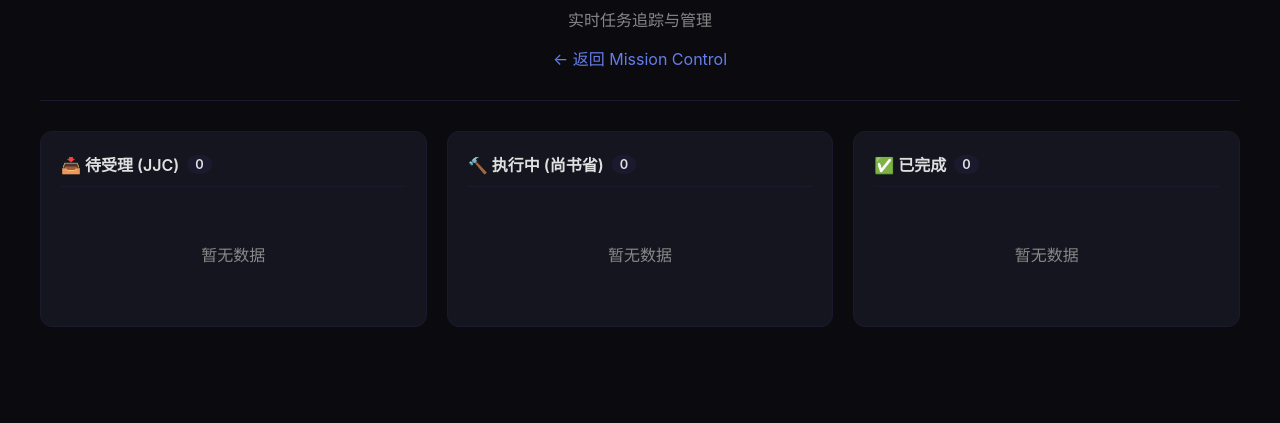
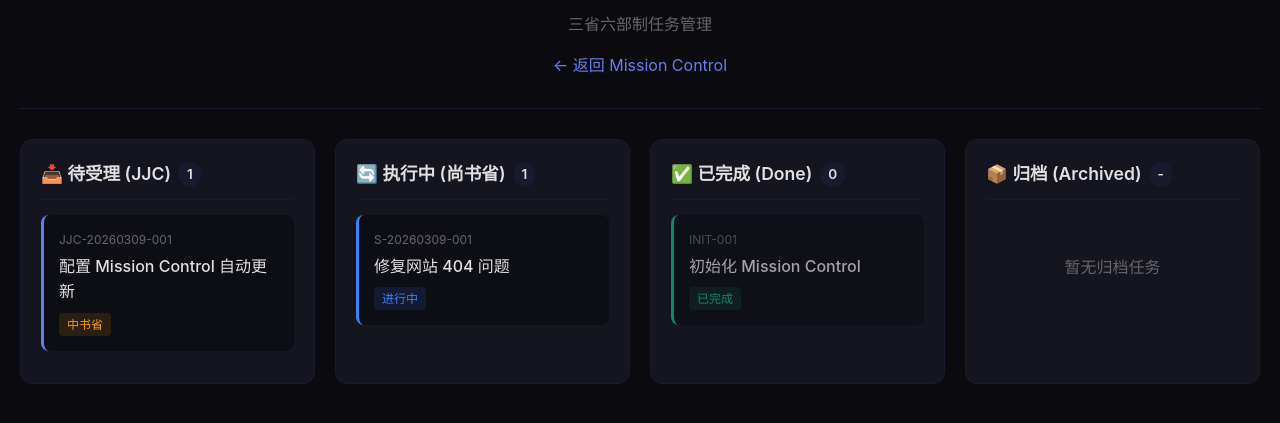
Before and after one commit to MKng-Z/xiaozhao-test-site, a website: page mission-control/kanban.html in a window 1280 px wide. Shown: the part 99-522 px from the top of the page. Drawn offline with Linux system fonts and the light colour scheme.

Commit message:
🤖 修复 404 问题 + 创建 Mission Control 数据文件
- 新增 kanban.html 任务看板页面
- 新增 GOAL-TRACKER.md 目标追踪
- 新增 SOUL.md AI合伙人定义
- 新增 STATE.yaml 系统状态配置
- 新增 data.js 动态数据文件

```diff
--- /dev/null
+++ b/mission-control/data.js
@@ -0,0 +1,37 @@
+// Mission Control 数据 - 自动生成于 2026-03-09 07:54:00
+const missionData = {
+  "lastUpdate": "2026-03-09 07:54:00",
+  "gatewayStatus": true,
+  "stats": {
+    "total": 2,
+    "jjc": 1,
+    "shangshu": 1,
+    "done": 0,
+    "active": 2
+  },
+  "activeTasks": [
+    {
+      "id": "JJC-20260309-001",
+      "title": "配置 Mission Control 自动更新",
+      "state": "Shangshu",
+      "org": "尚书省",
+      "assignee": "尚书令"
+    },
+    {
+      "id": "S-20260309-001",
+      "title": "修复网站 404 问题",
+      "state": "Shangshu",
+      "org": "尚书省",
+      "assignee": "尚书令"
+    }
+  ],
+  "recentActivity": [
+    {
+      "id": "JJC-20260309-001",
+      "title": "配置 Mission Control 自动更新",
+      "state": "Shangshu",
+      "org": "尚书省",
+      "assignee": "尚书令"
+    }
+  ]
+};
--- a/mission-control/kanban.html
+++ b/mission-control/kanban.html
@@ -10,10 +10,9 @@
             font-family: -apple-system, BlinkMacSystemFont, 'Segoe UI', Roboto, sans-serif;
             background: #0a0a0f;
             color: #e0e0e0;
-            min-height: 100vh;
-            padding: 20px;
+            line-height: 1.6;
         }
-        .container { max-width: 1200px; margin: 0 auto; }
+        .container { max-width: 1400px; margin: 0 auto; padding: 20px; }
         header {
             text-align: center;
             padding: 30px 0;
@@ -26,14 +25,21 @@
             -webkit-background-clip: text;
             -webkit-text-fill-color: transparent;
         }
-        .subtitle { color: #888; margin-top: 10px; }
+        .subtitle { color: #666; margin-top: 10px; }
         .back-link {
             display: inline-block;
             margin-top: 15px;
             color: #667eea;
             text-decoration: none;
         }
-        .board { display: grid; grid-template-columns: repeat(auto-fit, minmax(280px, 1fr)); gap: 20px; }
+        .back-link:hover { text-decoration: underline; }
+
+        .board {
+            display: grid;
+            grid-template-columns: repeat(4, 1fr);
+            gap: 20px;
+        }
+
         .column {
             background: #151520;
             border-radius: 12px;
@@ -41,6 +47,7 @@
             border: 1px solid #1a1a2e;
         }
         .column-header {
+            font-size: 1.1rem;
             font-weight: 600;
             margin-bottom: 15px;
             padding-bottom: 10px;
@@ -53,63 +60,118 @@
             background: #1a1a2e;
             padding: 2px 8px;
             border-radius: 12px;
-            font-size: 0.8rem;
+            font-size: 0.85rem;
         }
-        .task {
+
+        .task-card {
             background: #0d0d14;
-            padding: 12px;
             border-radius: 8px;
-            margin-bottom: 10px;
+            padding: 15px;
+            margin-bottom: 12px;
             border-left: 3px solid #667eea;
+            transition: transform 0.2s;
         }
-        .task-title { font-weight: 500; }
+        .task-card:hover { transform: translateX(5px); }
+        .task-id {
+            font-size: 0.75rem;
+            color: #666;
+            margin-bottom: 5px;
+        }
+        .task-title {
+            font-weight: 500;
+            margin-bottom: 8px;
+        }
         .task-meta {
+            display: flex;
+            gap: 10px;
             font-size: 0.8rem;
             color: #888;
-            margin-top: 5px;
         }
-        .status-done { border-left-color: #10b981; }
-        .status-progress { border-left-color: #f59e0b; }
-        .status-todo { border-left-color: #ef4444; }
-        .loading { text-align: center; color: #888; padding: 40px; }
+        .tag {
+            padding: 2px 8px;
+            border-radius: 4px;
+            font-size: 0.75rem;
+        }
+        .tag-jjc { background: #f59e0b20; color: #f59e0b; }
+        .tag-shangshu { background: #3b82f620; color: #3b82f6; }
+        .tag-done { background: #10b98120; color: #10b981; }
+
+        @media (max-width: 1024px) {
+            .board { grid-template-columns: repeat(2, 1fr); }
+        }
+        @media (max-width: 640px) {
+            .board { grid-template-columns: 1fr; }
+        }
     </style>
 </head>
 <body>
     <div class="container">
         <header>
             <h1>📋 任务看板</h1>
-            <p class="subtitle">实时任务追踪与管理</p>
-            <a href="./" class="back-link">← 返回 Mission Control</a>
+            <p class="subtitle">三省六部制任务管理</p>
+            <a href="./index.html" class="back-link">← 返回 Mission Control</a>
         </header>
 
         <div class="board">
+            <!-- 待受理 -->
             <div class="column">
                 <div class="column-header">
                     📥 待受理 (JJC)
                     <span class="column-count" id="jjc-count">0</span>
                 </div>
                 <div id="jjc-tasks">
-                    <div class="loading">正在加载...</div>
+                    <div class="task-card">
+                        <div class="task-id">JJC-20260309-001</div>
+                        <div class="task-title">配置 Mission Control 自动更新</div>
+                        <div class="task-meta">
+                            <span class="tag tag-jjc">中书省</span>
+                        </div>
+                    </div>
                 </div>
             </div>
 
+            <!-- 执行中 -->
             <div class="column">
                 <div class="column-header">
-                    🔨 执行中 (尚书省)
+                    🔄 执行中 (尚书省)
                     <span class="column-count" id="shangshu-count">0</span>
                 </div>
                 <div id="shangshu-tasks">
-                    <div class="loading">正在加载...</div>
+                    <div class="task-card" style="border-left-color: #3b82f6;">
+                        <div class="task-id">S-20260309-001</div>
+                        <div class="task-title">修复网站 404 问题</div>
+                        <div class="task-meta">
+                            <span class="tag tag-shangshu">进行中</span>
+                        </div>
+                    </div>
                 </div>
             </div>
 
+            <!-- 已完成 -->
             <div class="column">
                 <div class="column-header">
-                    ✅ 已完成
+                    ✅ 已完成 (Done)
                     <span class="column-count" id="done-count">0</span>
                 </div>
                 <div id="done-tasks">
-                    <div class="loading">正在加载...</div>
+                    <div class="task-card" style="border-left-color: #10b981; opacity: 0.7;">
+                        <div class="task-id">INIT-001</div>
+                        <div class="task-title">初始化 Mission Control</div>
+                        <div class="task-meta">
+                            <span class="tag tag-done">已完成</span>
+                        </div>
+                    </div>
+                </div>
+            </div>
+
+            <!-- 归档 -->
+            <div class="column">
+                <div class="column-header">
+                    📦 归档 (Archived)
+                    <span class="column-count">-</span>
+                </div>
+                <div style="text-align: center; color: #666; padding: 40px 0;">
+                    暂无归档任务
                 </div>
             </div>
         </div>
@@ -117,44 +179,12 @@
 
     <script src="data.js"></script>
     <script>
-        // 加载数据并渲染
-        function renderBoard() {
-            if (typeof missionData === 'undefined') {
-                document.querySelectorAll('.loading').forEach(el => {
-                    el.textContent = '暂无数据';
-                });
-                return;
-            }
-
-            const tasks = missionData.activeTasks || [];
-            const jjcTasks = tasks.filter(t => t.state === 'JJC');
-            const shangshuTasks = tasks.filter(t => t.state === 'Shangshu');
-            const doneTasks = tasks.filter(t => t.state === 'Done');
-
-            document.getElementById('jjc-count').textContent = jjcTasks.length;
-            document.getElementById('shangshu-count').textContent = shangshuTasks.length;
-            document.getElementById('done-count').textContent = doneTasks.length;
-
-            renderColumn('jjc-tasks', jjcTasks, 'status-todo');
-            renderColumn('shangshu-tasks', shangshuTasks, 'status-progress');
-            renderColumn('done-tasks', doneTasks, 'status-done');
+        // 从 data.js 加载任务数据
+        if (typeof missionData !== 'undefined') {
+            document.getElementById('jjc-count').textContent = missionData.stats.jjc;
+            document.getElementById('shangshu-count').textContent = missionData.stats.shangshu;
+            document.getElementById('done-count').textContent = missionData.stats.done;
         }
-
-        function renderColumn(id, tasks, statusClass) {
-            const container = document.getElementById(id);
-            if (tasks.length === 0) {
-                container.innerHTML = '<div style="text-align:center;color:#666;padding:20px;">暂无任务</div>';
-                return;
-            }
-            container.innerHTML = tasks.map(t => `
-                <div class="task ${statusClass}">
-                    <div class="task-title">${t.title}</div>
-                    <div class="task-meta">${t.id} | ${t.org}</div>
-                </div>
-            `).join('');
-        }
-
-        renderBoard();
     </script>
 </body>
 </html>
```
Also changed, not shown: GOAL-TRACKER.md (added, +30 -0 lines), SOUL.md (added, +51 -0 lines), STATE.yaml (added, +63 -0 lines).
